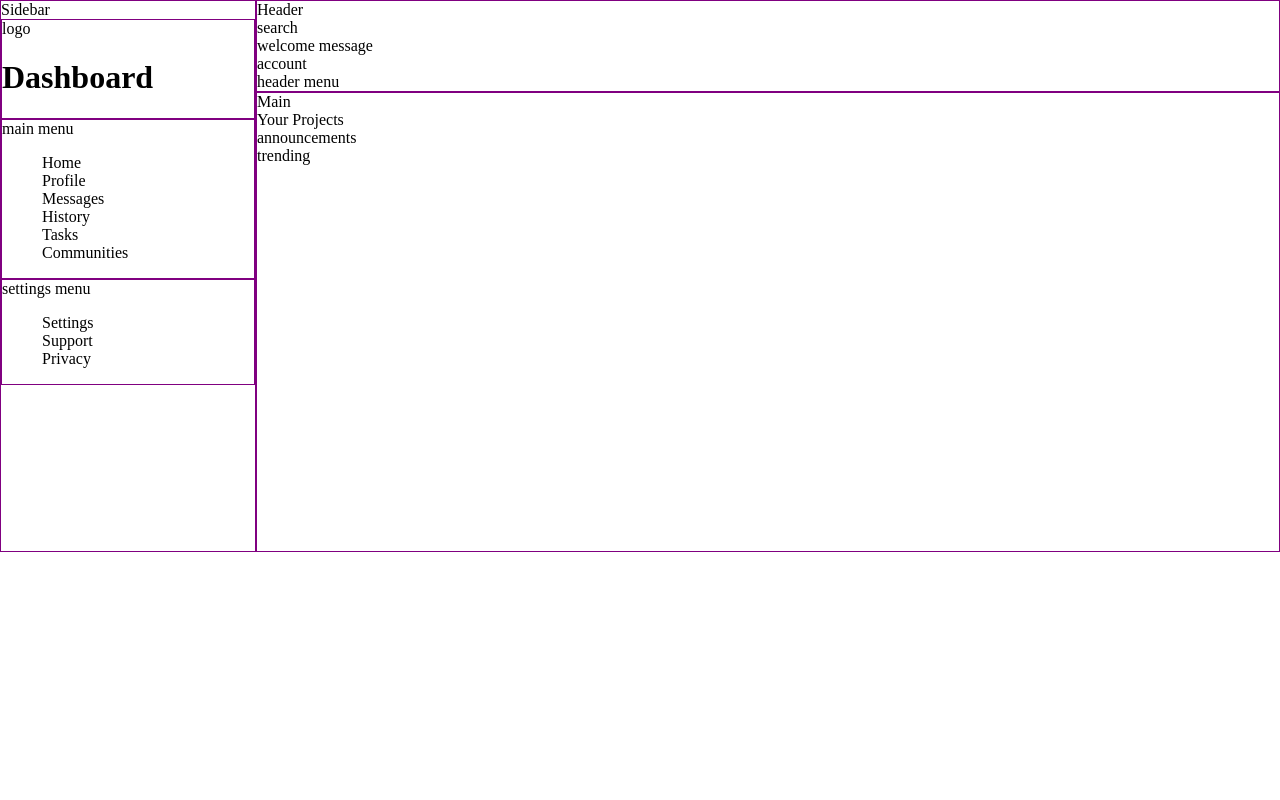
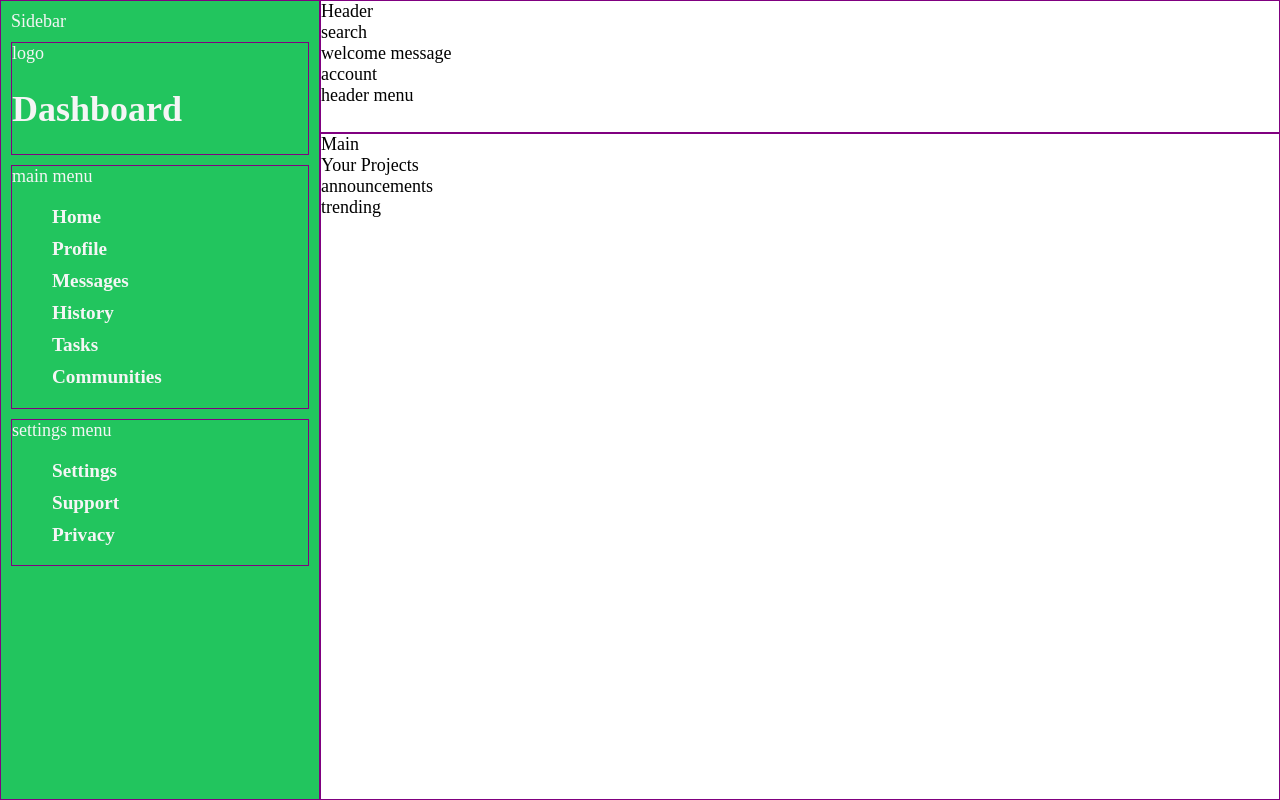
Before and after one commit to jwsmith24/adminDash, a plain HTML site: page index.html in a window 1280 px wide. Drawn offline with Linux system fonts and the light colour scheme.

Commit message:
Update sidebar layout

```diff
--- a/style.css
+++ b/style.css
@@ -1,9 +1,23 @@
+:root{
+    --green100: #dcfce7;
+    --green200: #bbf7d0;
+    --green300: #86efac;
+    --green400: #4ade80;
+    --green500: #22c55e;
+    --green700: #15803d;
+
+
+}
+
 body {
     margin: 0;
     padding: 0;
     width: 100vw;
     height: 100vh;
+    font-size: large;
 }
+
+
 
 ul {
     list-style-type: none;
@@ -16,13 +30,33 @@ ul {
 
 .wrapper {
     display: grid;
-    grid-template-columns: 1fr 4fr;
+    grid-template-columns: 1fr 3fr;
     grid-template-rows: 1fr 5fr;
+    height: 100%;
+    width: 100%;
 }
 
 .sidebar {
     grid-column: 1/2;
     grid-row: 1/3;
+    display: grid;
+    grid-template-columns: 1fr;
+    align-content: start;
+    align-items: center;
+    justify-content: center;
+    gap:10px;
+    padding: 10px;
+    background-color: var(--green500);
+    color: whitesmoke;
+
+}
+.sidebar ul {
+    display: grid;
+    grid-template-columns: 1fr;
+    grid-template-rows: 1fr;
+    gap:10px;
+    font-size: 1.2rem;
+    font-weight: bold;
 }
 
 .header {
```
